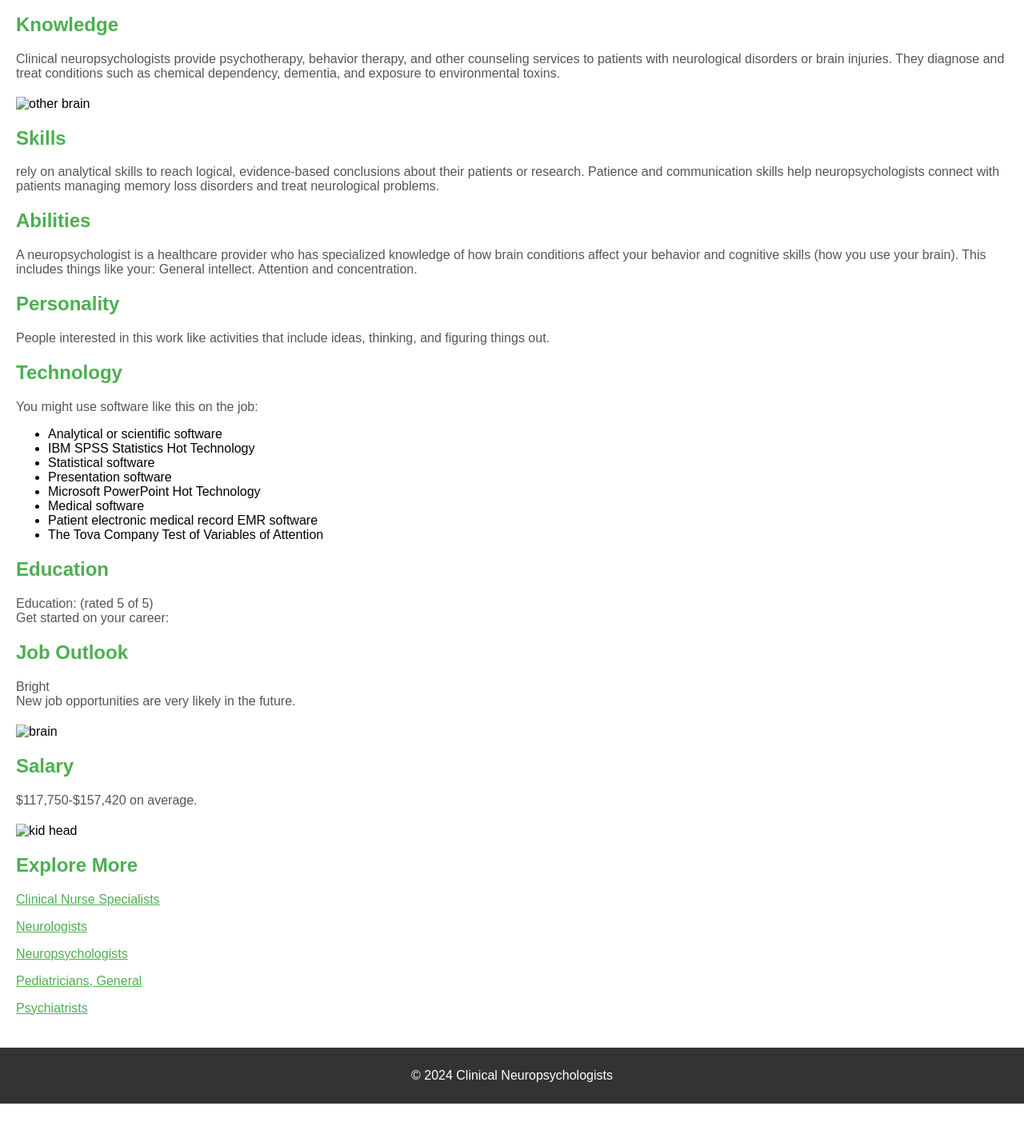
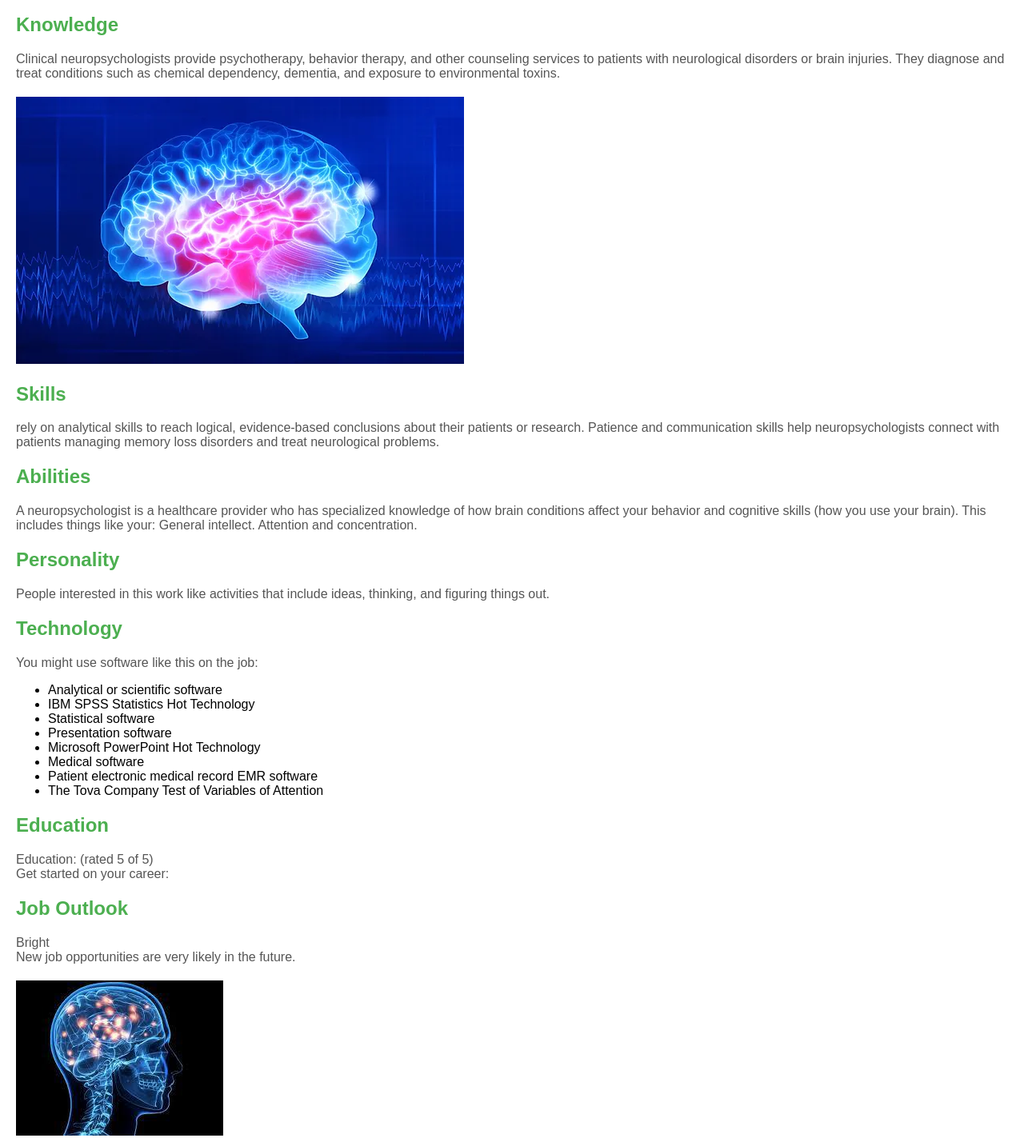
Before and after one commit to RylinC/Career-Webiste, a plain HTML site: page index.html in a window 1280 px wide. Shown: the part 405-1828 px from the top of the page at 80% size. Before the commit the page ends 1785 px from the top, so only its background shows below. Drawn offline with Linux system fonts and the light colour scheme.

Commit message:
Update index.html

```diff
--- a/index.html
+++ b/index.html
@@ -39,7 +39,7 @@
             <h2>Knowledge</h2>
             <p>Clinical neuropsychologists provide psychotherapy, behavior therapy, and other counseling services to patients with neurological disorders or brain injuries. They diagnose and treat conditions such as chemical dependency, dementia, and exposure to environmental toxins.</p>
         </section>
-        <img src="other brain.webp" alt="other brain">
+        <img src="img/other brain.webp" alt="other brain">
         <section id="skills">
             <h2>Skills</h2>
             <p>rely on analytical skills to reach logical, evidence-based conclusions about their patients or research. Patience and communication skills help neuropsychologists connect with patients managing memory loss disorders and treat neurological problems.</p>
@@ -74,12 +74,12 @@
             <h2>Job Outlook</h2>
             <p>Bright<br>New job opportunities are very likely in the future.</p>
         </section>
-        <img src="brain.jpeg" alt="brain">
+        <img src="img/brain.jpeg" alt="brain">
         <section id="salary">
             <h2>Salary</h2>
             <p>$117,750-$157,420 on average.</p>
         </section>
-        <img src="kid head.jpeg" alt="kid head">
+        <img src="img/kid head.jpeg" alt="kid head">
         <section id="explore-more">
             <h2>Explore More</h2>
             <p><a href="#">Clinical Nurse Specialists</a></p>
```
